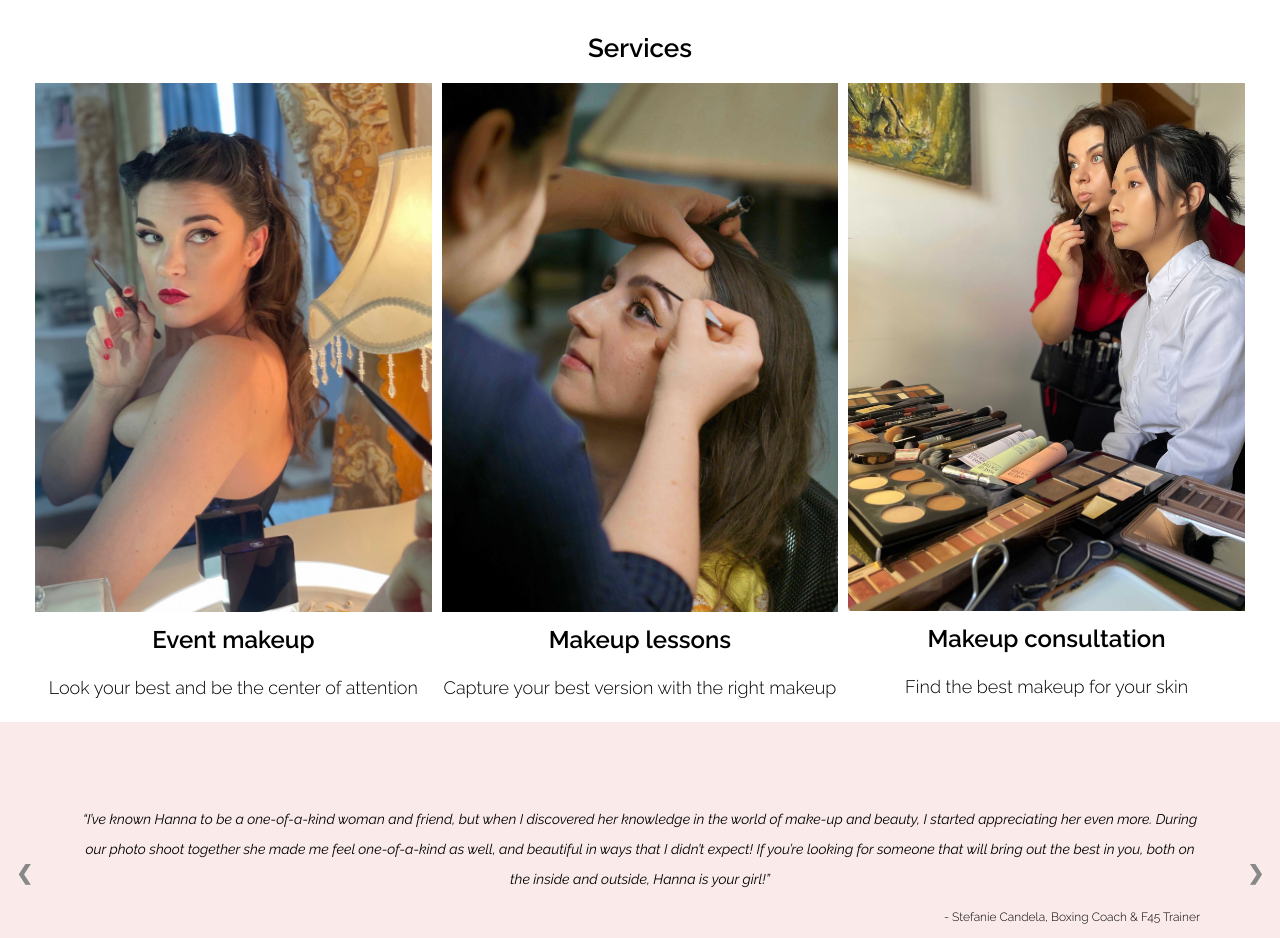
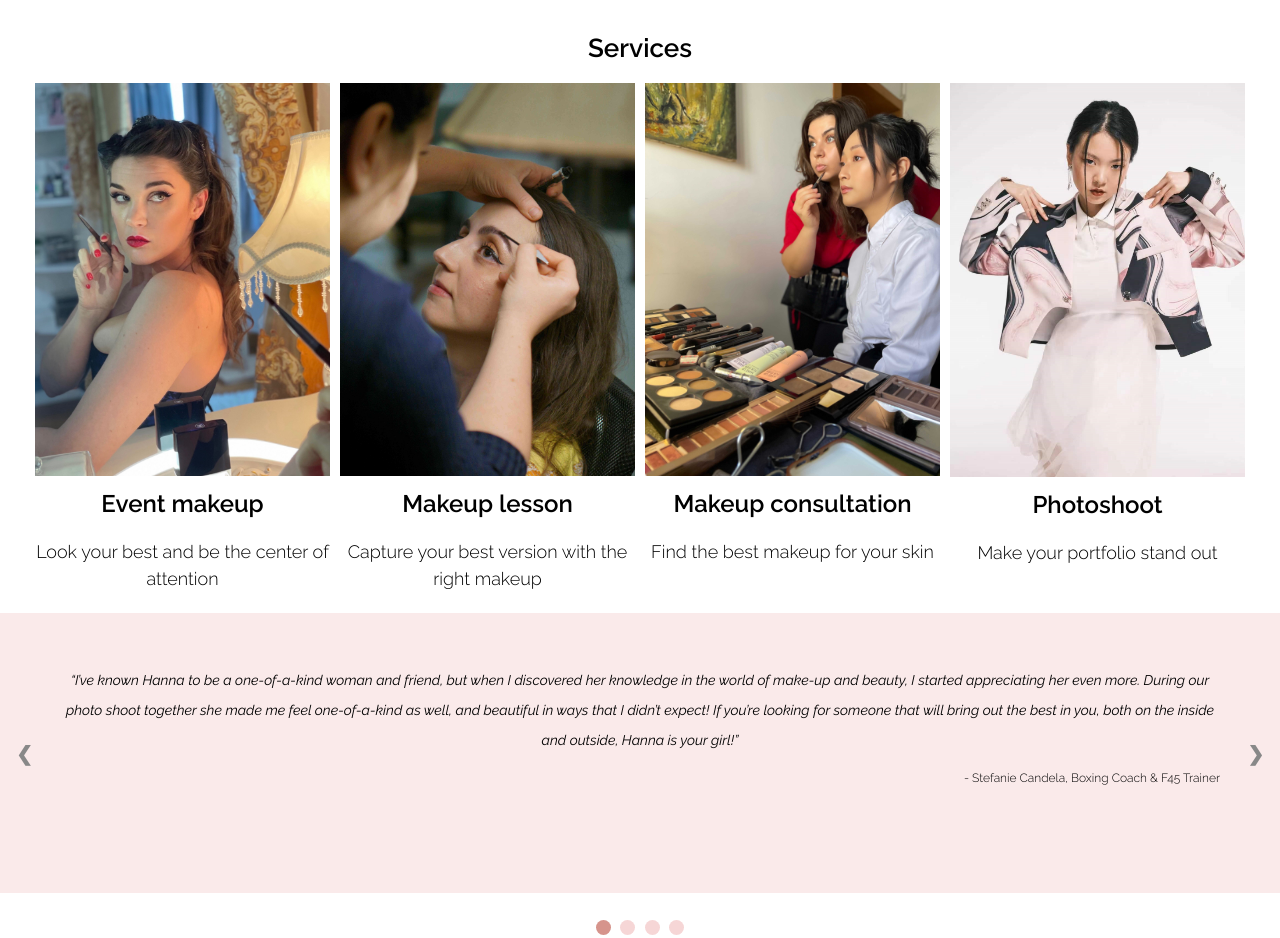
Before and after one commit to Olena-Kutinova/makeupbyHannaK, a plain HTML site: page index.html in a window 1280 px wide. Shown: the part 1360-2298 px from the top of the page. Drawn offline with Linux system fonts and the light colour scheme.

Commit message:
Homepage updates

```diff
--- a/css/style.css
+++ b/css/style.css
@@ -211,7 +211,7 @@ img {vertical-align: middle;}
 
 .services-column {
   float: left;
-  width: 33.33%;
+  width: 25%;
   padding: 5px;
 }
 
@@ -241,8 +241,15 @@ img {vertical-align: middle;}
 /* Slides */
 .tes-mySlides {
   display: none;
-  padding: 80px;
+  padding: 50px 60px;
+  height: 280px;
   text-align: center;
+}
+@media screen and (max-width: 420px) {
+  .tes-mySlides{
+    padding: 30px 50px;
+    height: 420px;
+  }
 }
 
 /* Next & previous buttons */
--- a/index.html
+++ b/index.html
@@ -125,14 +125,19 @@ function myFunction() {
     <h5>Look your best and be the center of attention</h5>
   </div>
   <div class="services-column">
-    <img src="images/services-makeup-lessons.jpg" alt="Makeup lessons" style="width:100%">
-    <h3>Makeup lessons</h3>
+    <img src="images/services-makeup-lessons.jpg" alt="Makeup lesson" style="width:100%">
+    <h3>Makeup lesson</h3>
     <h5>Capture your best version with the right makeup</h5>
   </div>
   <div class="services-column">
     <img src="images/services-makeup-consultation.jpg" alt="Makeup consultation" style="width:100%">
     <h3>Makeup consultation</h3>
     <h5>Find the best makeup for your skin</h5>
+  </div>
+  <div class="services-column">
+    <img src="images/services-photoshoot.jpg" alt="Photoshoot" style="width:100%">
+    <h3>Photoshoot</h3>
+    <h5>Make your portfolio stand out</h5>
   </div>
 </div>
 </div>
@@ -158,6 +163,12 @@ function myFunction() {
   <p class="author">- Olena Kutinova, Marketing Manager</p>
 </div>
 
+ <div class="tes-mySlides">
+   <q>I'm not very good with makeup, I feel it’s boring to watch makeup tutorials, that's why I never really learned how to do nice makeup. Hanna explained it to me in a very understandable language. She is full of knowledge and patient about makeup. Now I'm a little better with my makeup.</q>
+   <p class="author">- Liudmyla Dudar, Teacher</p>
+ </div>
+
+
 <a class="prev" onclick="plusTesSlides(-1)">❮</a>
 <a class="next" onclick="plusTesSlides(1)">❯</a>
 
@@ -167,6 +178,7 @@ function myFunction() {
   <span class="tes-dot" onclick="currentTesSlide(1)"></span>
   <span class="tes-dot" onclick="currentTesSlide(2)"></span>
   <span class="tes-dot" onclick="currentTesSlide(3)"></span>
+  <span class="tes-dot" onclick="currentTesSlide(4)"></span>
 </div>
 
 <script>
```
Also changed, not shown: images/services-photoshoot.JPG (added).
